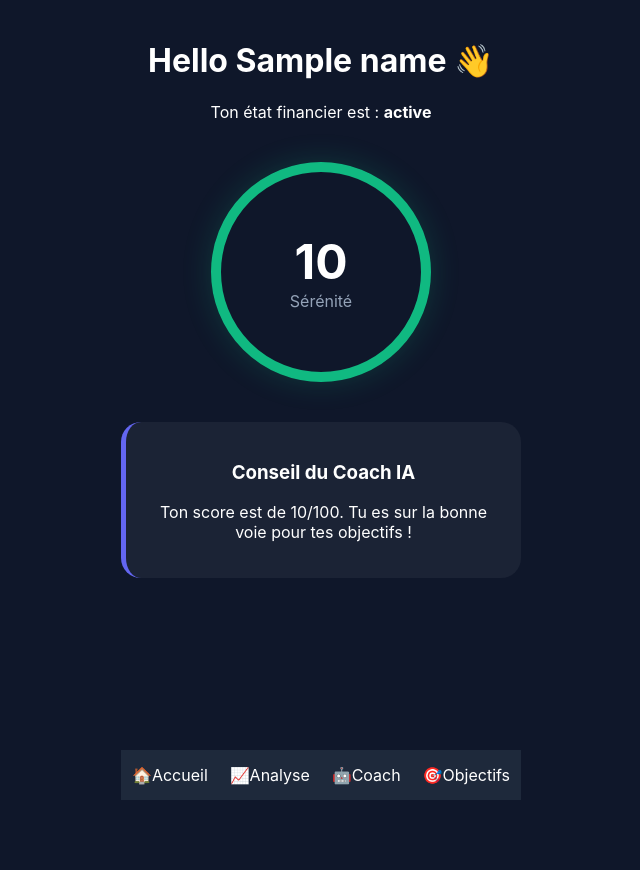
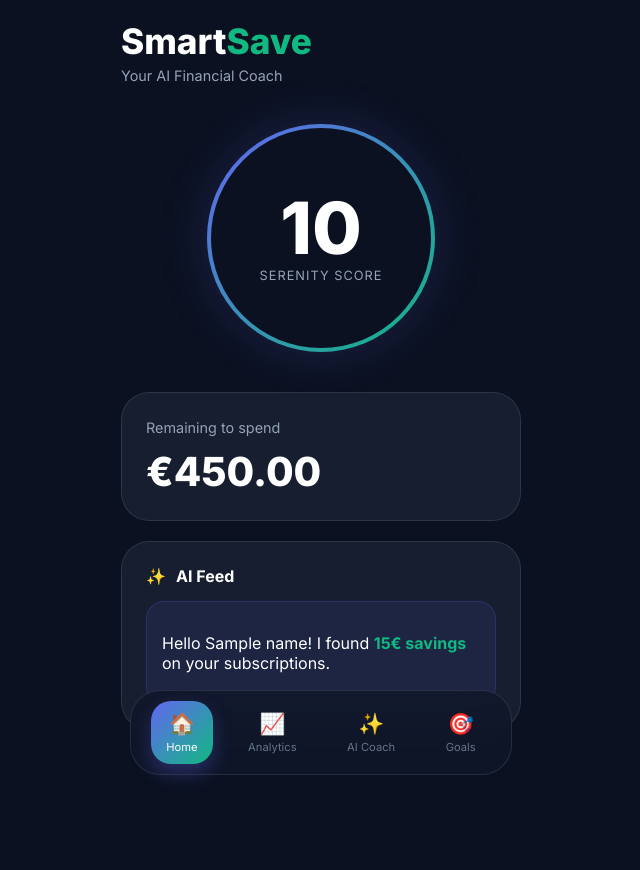
Before and after one commit to saleh-er/SmartSave-AI-Driven-Personal-Finance-Coach, a FastAPI app: template web/templates/index.html in a window 1280 px wide. Shown: the whole page, without its empty margins (319-959 px from the left). Before the commit the page ends 800 px from the top, so only its background shows below. Run offline with FastAPI, Linux system fonts and the light colour scheme; the template is opened without the code that fills it: most values are stand-ins (such as "Sample title", 1, 10 or a date in 2020).

Commit message:
modifying api infos

```diff
--- a/web/static/css/style.css
+++ b/web/static/css/style.css
@@ -1,54 +1,179 @@
+/* --- CONFIGURATION GLOBALE --- */
 :root {
-    --bg-color: #0F172A;
-    --primary-grad: linear-gradient(135deg, #6366F1, #10B981);
-    --card-bg: rgba(255, 255, 255, 0.05);
+    --bg-dark: #0B1120;
+    --glass-bg: rgba(30, 41, 59, 0.6);
+    --glass-border: rgba(255, 255, 255, 0.1);
+    --primary-gradient: linear-gradient(135deg, #6366F1 0%, #10B981 100%);
+    --accent-teal: #10B981;
+    --text-main: #FFFFFF;
+    --text-secondary: #94A3B8;
 }
 
 body {
-    background-color: var(--bg-color);
-    color: white;
-    font-family: 'Inter', sans-serif;
+    background-color: var(--bg-dark);
+    color: var(--text-main);
+    font-family: 'Inter', -apple-system, sans-serif;
     margin: 0;
     display: flex;
     justify-content: center;
+    min-height: 100vh;
 }
 
 .app-container {
     width: 100%;
     max-width: 400px;
     padding: 20px;
+    padding-bottom: 120px; /* Espace pour la navigation flottante */
+}
+
+/* --- HEADER --- */
+.brand-header {
+    margin-bottom: 30px;
+    text-align: left;
+}
+
+.logo {
+    font-size: 2.2rem;
+    font-weight: 800;
+    margin: 0;
+}
+
+.logo span {
+    color: var(--accent-teal);
+}
+
+.tagline {
+    color: var(--text-secondary);
+    font-size: 0.9rem;
+    margin-top: 5px;
+}
+
+/* --- SCORE RING (LE CERCLE PRO) --- */
+.score-container {
+    display: flex;
+    justify-content: center;
+    margin: 40px 0;
+}
+
+.serenity-ring {
+    width: 220px;
+    height: 220px;
+    border-radius: 50%;
+    display: flex;
+    align-items: center;
+    justify-content: center;
+    position: relative;
+    /* Effet d'anneau brillant dégradé */
+    background: var(--bg-dark);
+    border: 4px solid transparent;
+    background-image: linear-gradient(var(--bg-dark), var(--bg-dark)), var(--primary-gradient);
+    background-origin: border-box;
+    background-clip: content-box, border-box;
+    box-shadow: 0 0 50px rgba(99, 102, 241, 0.2);
+}
+
+.score-content {
     text-align: center;
 }
 
-.serenity-circle {
-    width: 200px;
-    height: 200px;
-    border-radius: 50%;
-    border: 10px solid #10B981;
-    margin: 40px auto;
+.score-number {
+    display: block;
+    font-size: 4.5rem;
+    font-weight: 800;
+    line-height: 1;
+}
+
+.score-text {
+    color: var(--text-secondary);
+    font-size: 0.8rem;
+    text-transform: uppercase;
+    letter-spacing: 1px;
+}
+
+/* --- CARDS (GLASSMORPHISM) --- */
+.glass-card {
+    background: var(--glass-bg);
+    backdrop-filter: blur(12px);
+    -webkit-backdrop-filter: blur(12px);
+    border: 1px solid var(--glass-border);
+    border-radius: 28px;
+    padding: 24px;
+    margin-bottom: 20px;
+    text-align: left;
+}
+
+.card-label {
+    color: var(--text-secondary);
+    font-size: 0.9rem;
+}
+
+.balance-amount {
+    font-size: 2.5rem;
+    font-weight: 800;
+    margin: 10px 0 0;
+}
+
+/* --- AI FEED --- */
+.ai-header {
+    display: flex;
+    align-items: center;
+    gap: 10px;
+    margin-bottom: 15px;
+}
+
+.ai-title {
+    font-weight: 700;
+}
+
+.ai-message {
+    background: rgba(99, 102, 241, 0.1);
+    border: 1px solid rgba(99, 102, 241, 0.2);
+    border-radius: 18px;
+    padding: 15px;
+}
+
+.highlight {
+    color: var(--accent-teal);
+    font-weight: bold;
+}
+
+/* --- NAVIGATION FLOTTANTE --- */
+.bottom-nav {
+    position: fixed;
+    bottom: 25px;
+    left: 20px;
+    right: 20px;
+    max-width: 360px;
+    margin: 0 auto;
+    background: rgba(15, 23, 42, 0.8);
+    backdrop-filter: blur(20px);
+    border-radius: 30px;
+    display: flex;
+    justify-content: space-around;
+    padding: 10px;
+    border: 1px solid var(--glass-border);
+    z-index: 1000;
+}
+
+.nav-link {
+    text-decoration: none;
+    color: #64748B;
+    font-size: 0.7rem;
     display: flex;
     flex-direction: column;
-    justify-content: center;
-    box-shadow: 0 0 30px rgba(16, 185, 129, 0.2);
+    align-items: center;
+    padding: 10px 15px;
+    border-radius: 20px;
+    transition: all 0.3s ease;
 }
 
-.score-value { font-size: 3rem; font-weight: bold; }
-.score-label { color: #94A3B8; }
-
-.info-card {
-    background: var(--card-bg);
-    padding: 20px;
-    border-radius: 20px;
-    border-left: 5px solid #6366F1;
+.nav-link.active {
+    background: var(--primary-gradient);
+    color: white;
+    box-shadow: 0 10px 20px rgba(99, 102, 241, 0.3);
 }
 
-.bottom-nav {
-    position: fixed;
-    bottom: 0;
-    width: 100%;
-    max-width: 400px;
-    display: flex;
-    justify-content: space-around;
-    padding: 15px 0;
-    background: #1E293B;
+.nav-icon-wrapper {
+    font-size: 1.3rem;
+    margin-bottom: 4px;
 }
--- a/web/templates/index.html
+++ b/web/templates/index.html
@@ -1,35 +1,62 @@
 <!DOCTYPE html>
-<html lang="fr">
+<html lang="en">
 <head>
     <meta charset="UTF-8">
     <meta name="viewport" content="width=device-width, initial-scale=1.0">
-    <title>SmartSave - Dashboard</title>
-    <link rel="stylesheet" href="{{ url_for('static', path='/css/style.css') }}">
+    <title>SmartSave - AI Coach</title>
+    <link rel="stylesheet" href="/static/css/style.css">
+    <link href="https://fonts.googleapis.com/css2?family=Inter:wght@400;700;800&display=swap" rel="stylesheet">
 </head>
 <body>
     <div class="app-container">
-        <header>
-            <h1>Hello {{ name }} 👋</h1>
-            <p>Ton état financier est : <strong>{{ status }}</strong></p>
+        <header class="brand-header">
+            <h1 class="logo">Smart<span>Save</span></h1>
+            <p class="tagline">Your AI Financial Coach</p>
         </header>
 
         <main>
-            <div class="serenity-circle">
-                <div class="score-value">{{ score }}</div>
-                <div class="score-label">Sérénité</div>
+            <div class="score-container">
+                <div class="serenity-ring">
+                    <div class="score-content">
+                        <span class="score-number">{{ score|int if score else 0 }}</span>
+                        <span class="score-text">Serenity Score</span>
+                    </div>
+                </div>
             </div>
 
-            <div class="info-card">
-                <h3>Conseil du Coach IA</h3>
-                <p>Ton score est de {{ score }}/100. Tu es sur la bonne voie pour tes objectifs !</p>
+            <div class="glass-card balance-card">
+                <span class="card-label">Remaining to spend</span>
+                <h2 class="balance-amount">€450.00</h2>
+            </div>
+
+            <div class="glass-card ai-feed">
+                <div class="ai-header">
+                    <span class="ai-icon">✨</span>
+                    <span class="ai-title">AI Feed</span>
+                </div>
+                <div class="ai-message">
+                    <p>Hello {{ name }}! I found <span class="highlight">15€ savings</span> on your subscriptions.</p>
+                </div>
             </div>
         </main>
 
         <nav class="bottom-nav">
-            <div class="nav-item">🏠<span>Accueil</span></div>
-            <div class="nav-item">📈<span>Analyse</span></div>
-            <div class="nav-item">🤖<span>Coach</span></div>
-            <div class="nav-item">🎯<span>Objectifs</span></div>
+            <a href="/" class="nav-link active">
+                <div class="nav-icon-wrapper">🏠</div>
+                <span>Home</span>
+            </a>
+            <a href="/analytics" class="nav-link">
+                <div class="nav-icon-wrapper">📈</div>
+                <span>Analytics</span>
+            </a>
+            <a href="/coach" class="nav-link">
+                <div class="nav-icon-wrapper">✨</div>
+                <span>AI Coach</span>
+            </a>
+            <a href="/goals" class="nav-link">
+                <div class="nav-icon-wrapper">🎯</div>
+                <span>Goals</span>
+            </a>
         </nav>
     </div>
 </body>
```
Also changed, not shown: api/open_ai_client.py (+14 -0 lines), models/user_models.py (+11 -0 lines), services/serenity_engine.py (+17 -21 lines).
